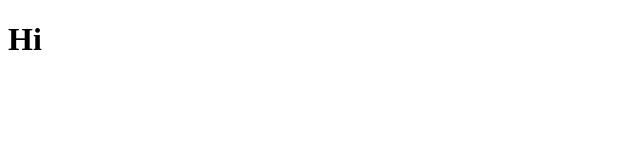
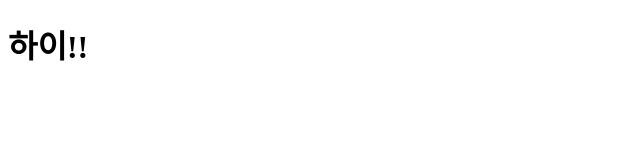
Before and after one commit to Carpediem324/SSAFY-first-repository, a plain HTML site: page index.html in a window 1280 px wide. Shown: the full height of the page, 0-640 px from the left. Drawn offline with Linux system fonts and the light colour scheme.

Commit message:
내용수정

```diff
--- a/index.html
+++ b/index.html
@@ -6,6 +6,6 @@
     <title>Document</title>
 </head>
 <body>
-    <h1>Hi</h1>
+    <h1>하이!!</h1>
 </body>
 </html>
```
